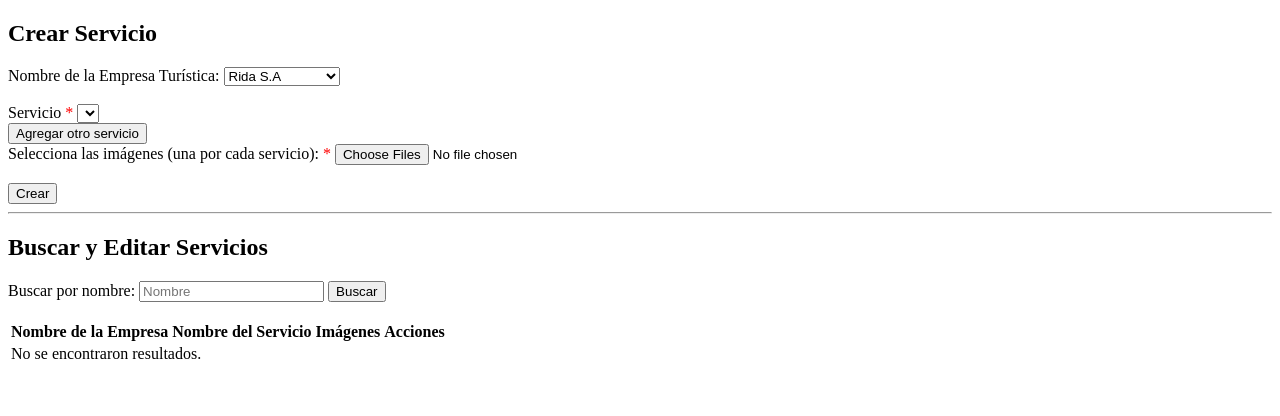
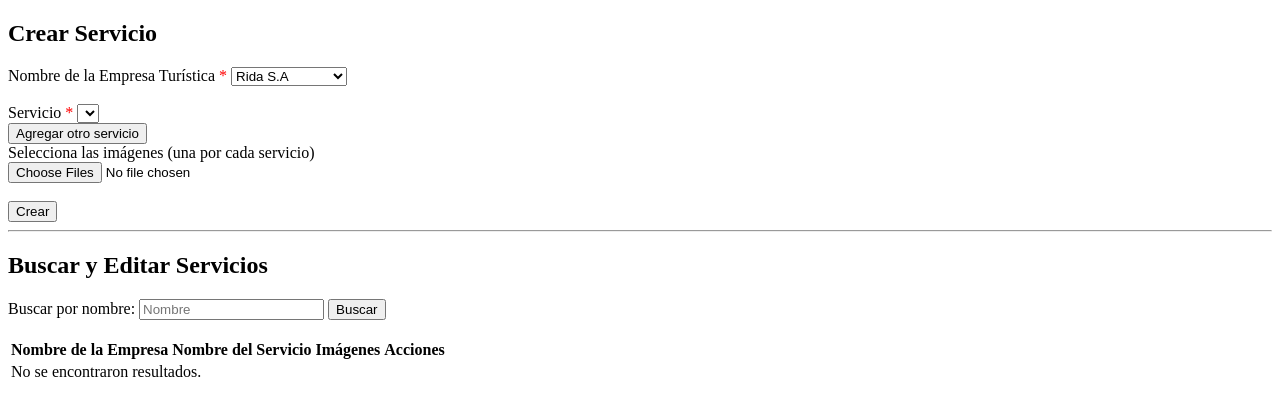
Before and after one commit to CarlosOrellanaEst/ProyectoParadigmas, a PHP site: page /view/serviceView.php in a window 1280 px wide. Shown: the part 124-540 px from the top of the page. Run offline with PHP 8.4, Linux system fonts and the light colour scheme; data comes from the database, SQL or seed files in the repository; data that the repository does not hold is empty.

Commit message:
Update serviceView.php

```diff
--- a/Proyecto/view/serviceView.php
+++ b/Proyecto/view/serviceView.php
@@ -32,7 +32,7 @@
     <section id="create">
         <h2>Crear Servicio</h2>
         <form method="post" id="formCreate" action="../business/serviceCompanyAction.php" enctype="multipart/form-data">
-            <label for="companyID">Nombre de la Empresa Turística: </label>
+            <label for="companyID">Nombre de la Empresa Turística <span class="required">*</label>
             <select name="companyID" id="companyID" required>
                 <?php foreach ($companies as $company): ?>
                     <option value="<?php echo htmlspecialchars($company->getTbtouristcompanyid()); ?>">
@@ -57,7 +57,7 @@
             <button type="button" id="addService">Agregar otro servicio</button>
             <br>
 
-            <label for="imagenes">Selecciona las imágenes (una por cada servicio): <span class="required">*</label>
+            <label for="imagenes">Selecciona las imágenes (una por cada servicio)</label><br>
             <input type="file" name="imagenes[]" id="imagenes" multiple />
             <br><br>
 
```
